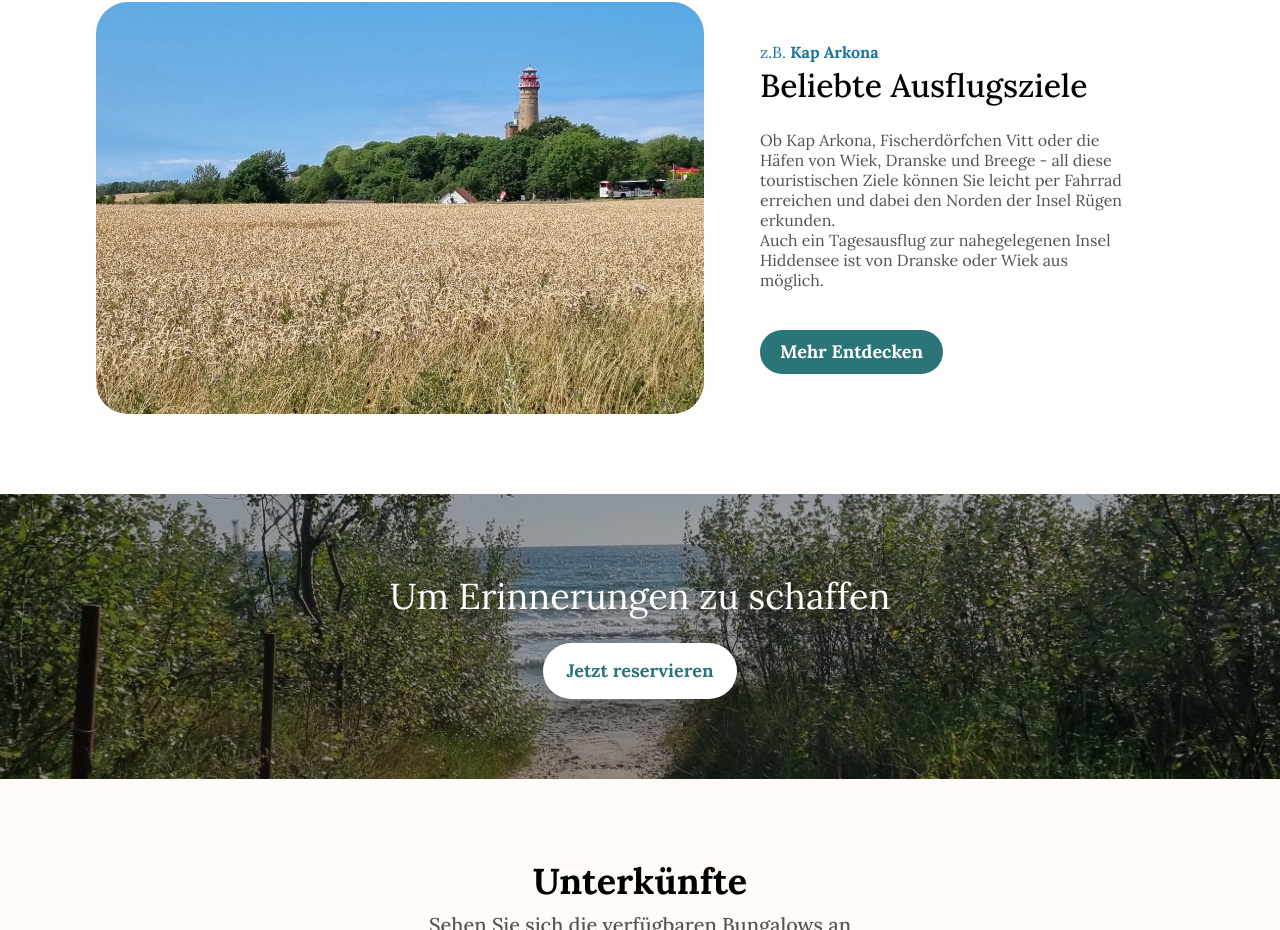
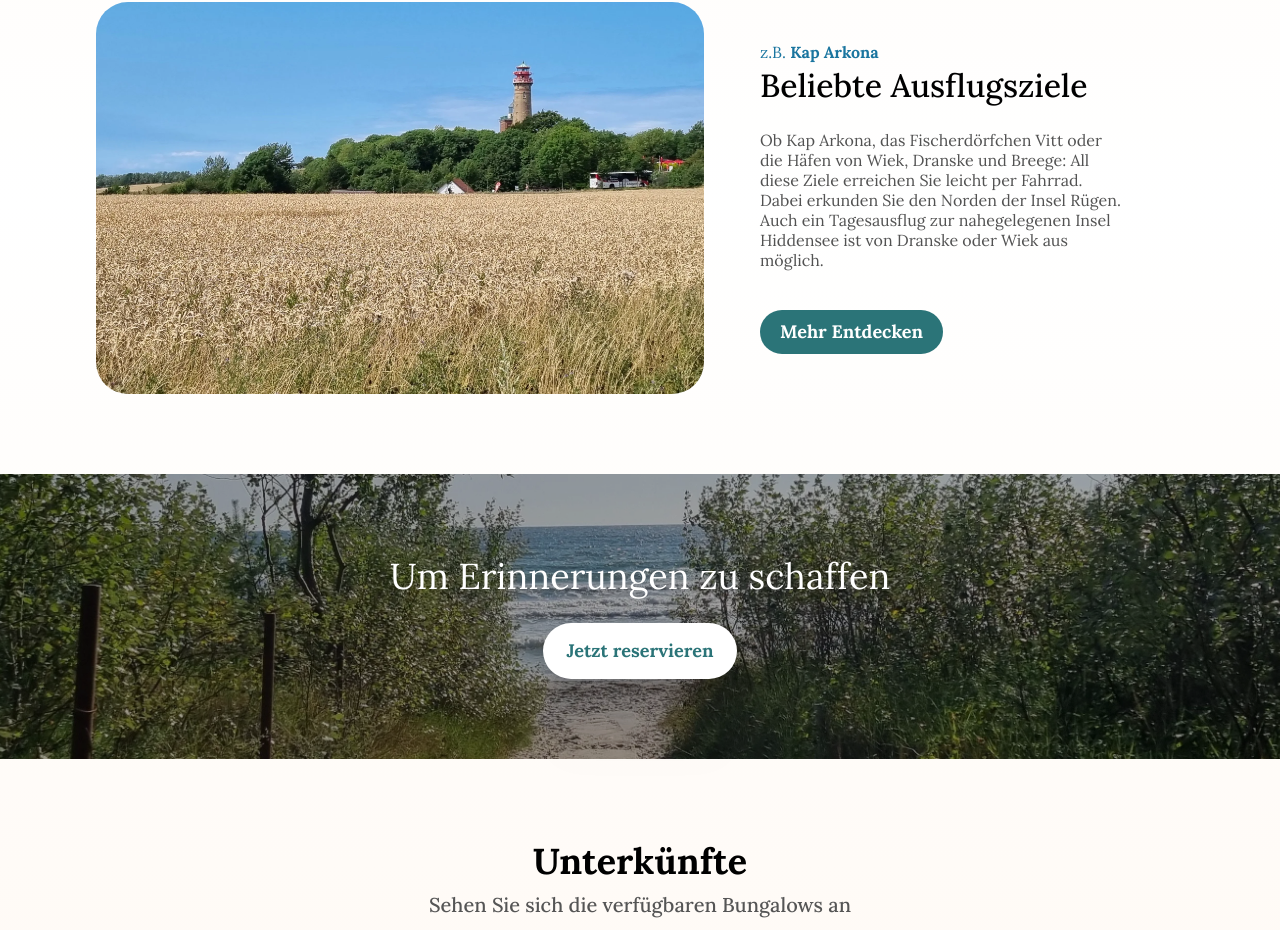
Before and after one commit to alxgrk/familien-urlaub-ruegen, a Next.js app: page / in a window 1280 px wide. Shown: the part 2039-2969 px from the top of the page. Built offline with nearby package versions, Linux system fonts and the light colour scheme.

Commit message:
fix(seo): shorten long sentences

```diff
--- a/pages/index.tsx
+++ b/pages/index.tsx
@@ -285,14 +285,14 @@ const HighlightsSection: NextPage<{ onLinkClick: () => void, onButtonClick: () =
               className="w-[23rem] flex flex-col items-start justify-start text-dimgray-200 sm:self-stretch sm:w-auto">
             <div className="self-stretch relative leading-[125%]">
               <p className="m-0">
-                Ob Kap Arkona, Fischerdörfchen Vitt oder die Häfen von
-                Wiek, Dranske und Breege - all diese touristischen
-                Ziele können Sie leicht per Fahrrad erreichen und
-                dabei den Norden der Insel Rügen erkunden.
+                Ob Kap Arkona, das Fischerdörfchen Vitt oder die Häfen von
+                Wiek, Dranske und Breege: All diese Ziele erreichen Sie
+                leicht per Fahrrad. Dabei erkunden Sie den Norden der Insel
+                Rügen.
               </p>
               <p className="m-0">
-                Auch ein Tagesausflug zur nahegelegenen Insel
-                Hiddensee ist von Dranske oder Wiek aus möglich.
+                Auch ein Tagesausflug zur nahegelegenen Insel Hiddensee ist
+                von Dranske oder Wiek aus möglich.
               </p>
             </div>
           </div>
```
